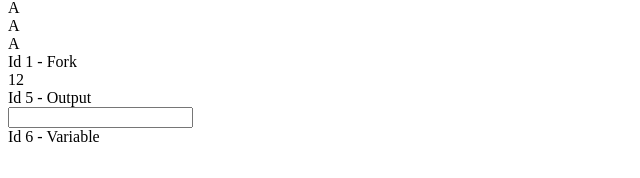
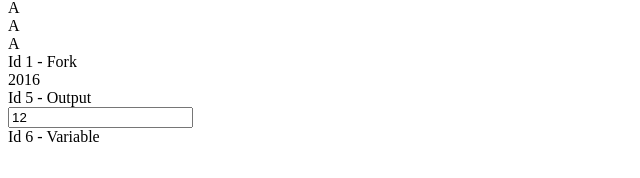
Before and after one commit to Survila-Dev/Visual-Calculator, a React (Create React App) app in the folder Frontend/vis-prog/: page / in a window 1280 px wide. Shown: the part 189-367 px from the top of the page, without its empty margins (0-640 px from the left). Built offline with nearby package versions, Linux system fonts and the light colour scheme.

Commit message:
add functionallity and redux state for constant and output nodes

```diff
--- a/Frontend/vis-prog/src/components/ws-node.tsx
+++ b/Frontend/vis-prog/src/components/ws-node.tsx
@@ -1,9 +1,10 @@
 import React from "react"
 import { WSNodeType } from ".././store/workspaces"
 import { WSNodePort } from "./ws-node-port"
-import { useAppDispatch } from "../store"
+import { useAppDispatch, useAppSelector } from "../store"
 import { workspacesStateActions } from ".././store/workspaces"
 import { TypesOfWSNodes } from ".././store/workspaces"
+import { calculationSliceActions } from "../store/calculation"
 
 type WSNodeChildElement = ({ WSNodeInput, mousePosition, fieldCOS }: WSNodeChildProps) => JSX.Element
 
@@ -67,6 +68,13 @@ export const WSNode = ({type, title, listOfPorts}:WSNodeParentProps): WSNodeChil
         const [mousePosBeforeDrag, changeMousePosBeforeDrag] = React.useState<{x: number, y:number}>({x: 0, y: 0})
         const dispatch = useAppDispatch()
 
+        const [inputField, updateInputField] = React.useState<number>(12)
+        const [outputFieldValue, updateOutputFieldValue] = React.useState<number>(0)
+
+        const calculationTrigger = useAppSelector((state) => state.calculationReducer.calculationTrigger)
+        const wsNodeValues = useAppSelector((state) => state.calculationReducer.wsNodeValues[WSNodeInput.id])
+        const wsNodeCalcValue = wsNodeValues
+
         React.useEffect(() => {
             if (isBeingDragged) {
                 changeCurPos({
@@ -76,11 +84,27 @@ export const WSNode = ({type, title, listOfPorts}:WSNodeParentProps): WSNodeChil
             }
         }, [mousePosition, fieldCOS])
 
+        // React.useEffect(() => {
+        //     if (type === "output") {
+
+        //     }
+        // }, [calculationTrigger])
+
+        function handleInputFieldChange(e: React.ChangeEvent<HTMLInputElement>) {
+            updateInputField(e.currentTarget.value as any as number)
+
+            //ToDo Dispatch change to state
+        }
+
         function transformPositionToStyleForNode(position: {x: number, y: number}) : {top: string, left: string} {
             return {
                 top: (position.y - fieldCOS.y) as any as string + "px",
                 left: (position.x - fieldCOS.x) as any as string + "px"
             }
+        }
+
+        function preventDefaultClick(e: React.FormEvent) {
+            e.stopPropagation()
         }
 
         function handleMouseDown(e: React.FormEvent) {
@@ -125,7 +149,7 @@ export const WSNode = ({type, title, listOfPorts}:WSNodeParentProps): WSNodeChil
                             key = {curPort.id}
                             style = {convertPositionToStyleForPort("description", curPort.position)}
                         >
-                            12
+                            {wsNodeCalcValue}
                         </div>
                     ))}
                 </div>
@@ -136,11 +160,19 @@ export const WSNode = ({type, title, listOfPorts}:WSNodeParentProps): WSNodeChil
                 <div>
                     {listOfPorts.map((curPort) => (
                         <div
-                            className = "absolute text-white px-1"
+                            className = "absolute text-white px-1 w-1/2"
                             key = {curPort.id}
                             style = {convertPositionToStyleForPort("description", curPort.position)}
                         >
-                            <input type = "text" className = "w-1/2" />
+                            <input
+                                className = "w-full mt-1 bg-slate-500"
+                                type = "text"
+                                id = "input"
+                                name = "input"
+                                value = {inputField}
+                                onChange = {handleInputFieldChange}
+                                onMouseDown = {preventDefaultClick}
+                                 />
                         </div>
                     ))}
                 </div>
--- /dev/null
+++ b/Frontend/vis-prog/src/store/calculation.tsx
@@ -0,0 +1,42 @@
+import { createSlice, PayloadAction } from "@reduxjs/toolkit"
+
+import { WSNodeType } from "./workspaces"
+
+const calculationSubroutines = {
+    "add": (a: number, b: number): number => a + b,
+    "substract": (a: number, b: number): number => a - b,
+    "multiply": (a: number, b: number): number => a * b,
+    "divide": ((a: number, b: number): number => {
+        if (b !== 0) {
+            return a / b
+        } else {
+            throw "Division by zero in calculation."
+        }
+        }),
+}
+
+export interface CalculationStateInterface {
+    calculationTrigger: boolean,
+    wsNodeValues: number[]
+}
+
+const initState: CalculationStateInterface = {
+    calculationTrigger: true,
+    wsNodeValues: [0, 0, 0, 0, 0, 2016, 203, 204]
+}
+
+export const calculationSlice = createSlice({
+    name: "calculationSlice",
+    initialState: initState,
+    reducers: {
+        setConstantValue(state, action: PayloadAction<{nodeId: number}>) {
+
+            //ToDo execute calculation here
+            //! Is access to other slices possible?
+
+            state.calculationTrigger = !state.calculationTrigger
+        }
+    }
+})
+
+export const calculationSliceActions = calculationSlice.actions
--- a/Frontend/vis-prog/src/store/index.tsx
+++ b/Frontend/vis-prog/src/store/index.tsx
@@ -6,6 +6,7 @@ import { mouseConnectSlice } from "./mouse-connect";
 import { workspacesSlice } from "./workspaces"
 import { mouseCurveTrackSlice } from "./mouse-curve-track";
 import { workfieldDragSlice } from "./workfield-drag";
+import { calculationSlice } from "./calculation";
 
 export interface UserInfo {
     isLoggedIn: boolean,
@@ -18,7 +19,8 @@ export const store = configureStore({
         canvasStateReducers: curveConnectionsSlice.reducer,
         mouseConnectReducer: mouseConnectSlice.reducer,
         mouseTrackReducer: mouseCurveTrackSlice.reducer,
-        workfieldDragReducer: workfieldDragSlice.reducer
+        workfieldDragReducer: workfieldDragSlice.reducer,
+        calculationReducer: calculationSlice.reducer
     }
 })
 
```
